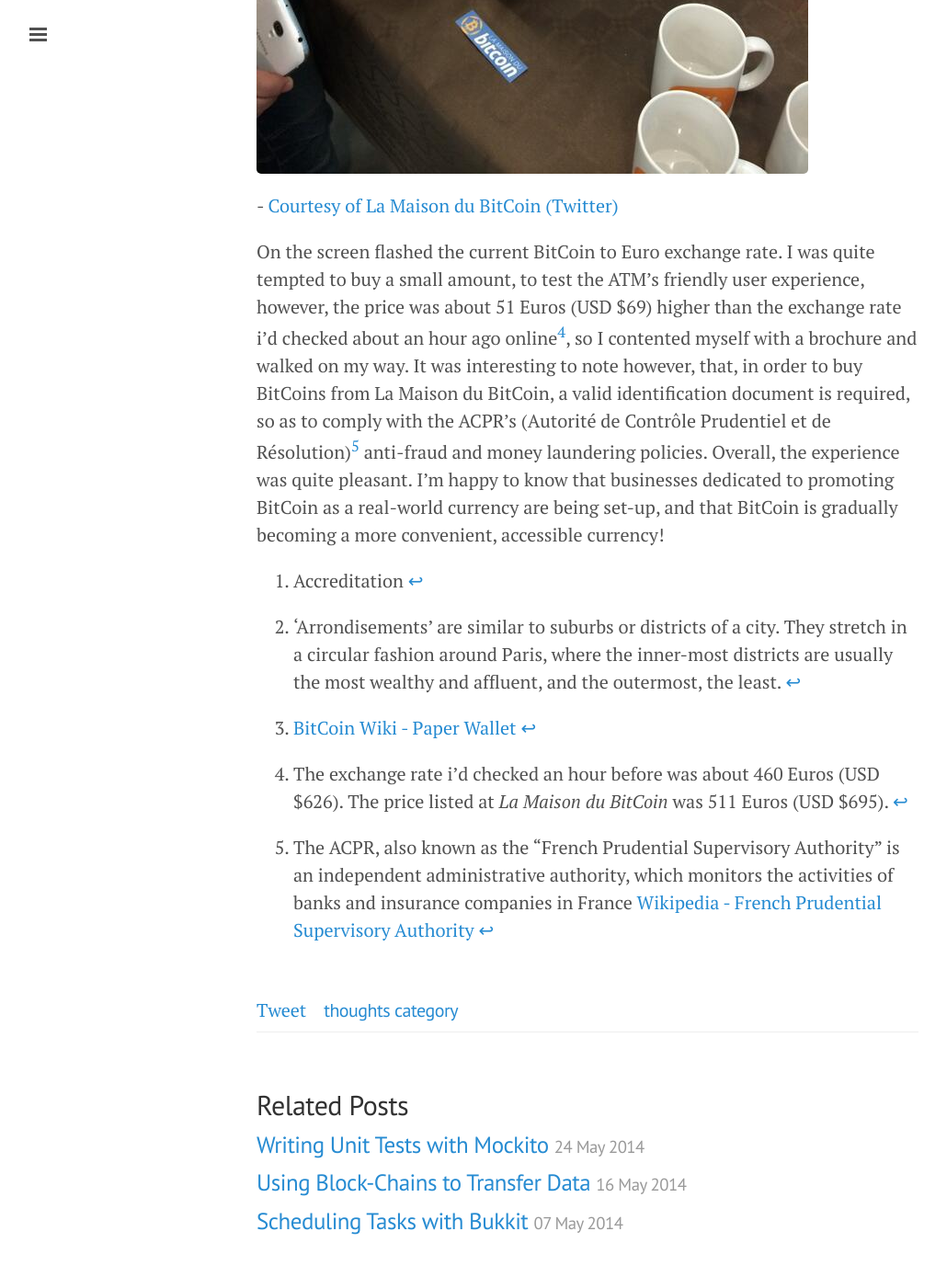
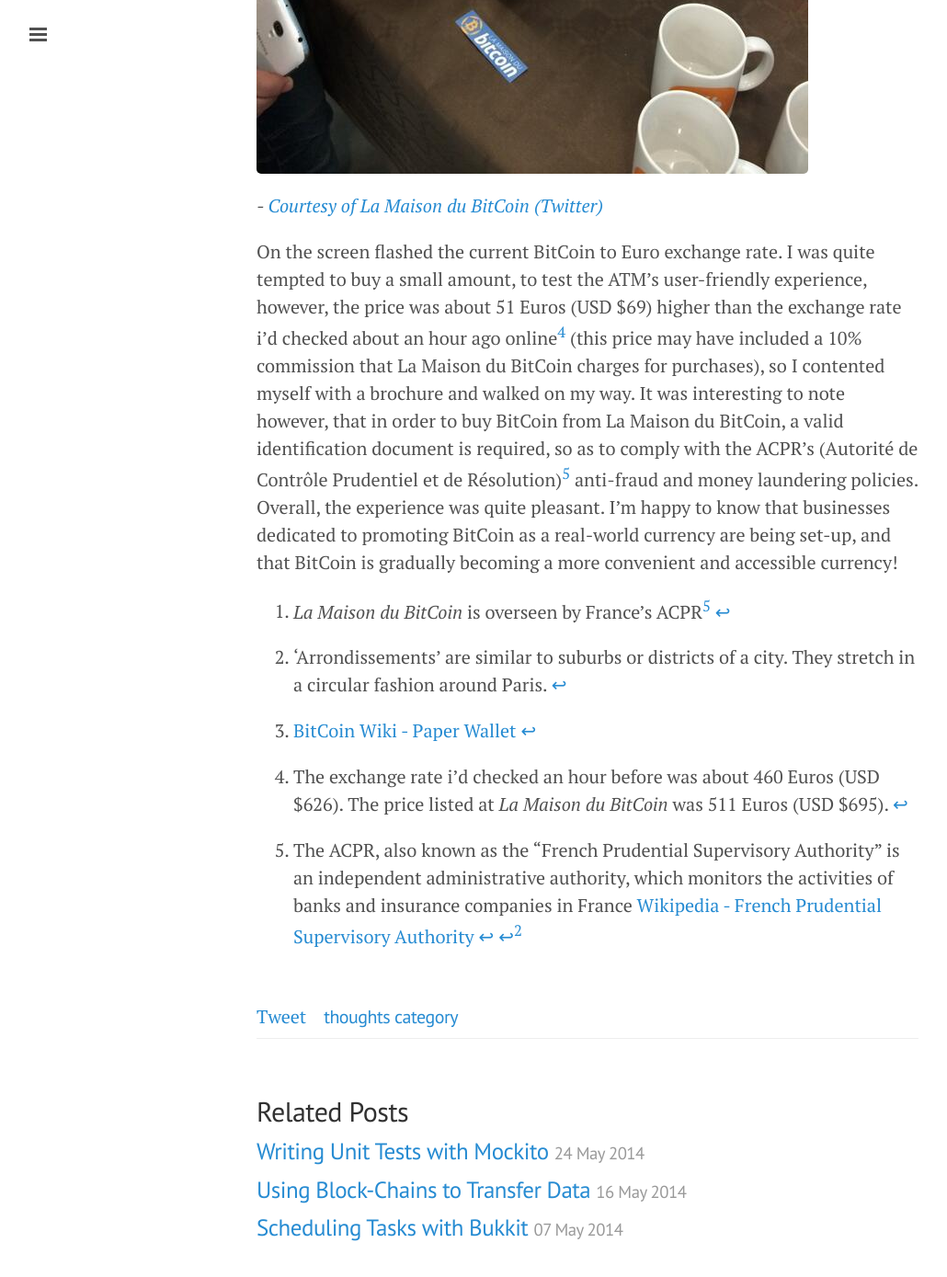
Before and after one commit to fpigerre/blog, a Jekyll site: the page built from _posts/2014-07-10-la-maison-du-bitcoin.md, in a window 1280 px wide and 1400 px high, scrolled down 2663 px. Shown: the top 1389 px of the window at 92% size, without its empty margins (1-1031 px from the left). Built offline with Jekyll 4.4.1, drawn with Linux system fonts in a browser that asks for light colours; nearby versions of some CDN libraries; some web fonts are replaced; comment, search, counter and statistics services are not loaded; some of the changed text lies outside the part shown.

Commit message:
Fix several spelling and grammar omissions

```diff
--- a/_posts/2014-07-10-la-maison-du-bitcoin.md
+++ b/_posts/2014-07-10-la-maison-du-bitcoin.md
@@ -21,30 +21,32 @@
 ---
 
 Last week, while visiting Paris, the bustling capital of France, I popped into "La Maison du BitCoin", one of France's first, certified, commercial BitCoin exchanges[^1].
-La Maison du BitCoin, situated in the third "arrondisement" of Paris[^2], was established early this year, and is now visited by many curious Parisians and travellers, eager to delve into the exciting, new world of crypto-currency.
+La Maison du BitCoin, situated in the third "arrondissement" of Paris[^2], was established early this year, and is now visited by many curious Parisians and travellers, eager to delve into the exciting, new world of crypto-currency.
 Although it was setup to "promote the emergence and development of ambitious projects" that utilise the BitCoin protocol, La Maison du BitCoin also offers Parisians a central platform for buying BitCoin in cash.
 
 > Pourrais je avoir un BitCoin s'il vous plait?
 - *May I have a BitCoin please?*
 
-My journey commenced early in the morning with a short metro ride from my apartment, conveniently located in the nearby fourth arrondisement, under a number of busy streets, towards a quite conspicuous storefront, plastered with a large silver BitCoin logo...
+My journey commenced early in the morning with a short metro ride from my apartment, conveniently located in the nearby fourth arrondissement, under a number of busy streets, towards a quite conspicuous storefront, plastered with a large silver BitCoin logo...
 
-![Storefront]({{ site.url }}/public/images/bitcoin-storefront.jpg) - [Courtesy of murzika (Reddit)](http://www.reddit.com/r/Bitcoin/comments/25frse/la_maison_du_bitcoin_the_first_european_bitcoin/)
+![Storefront]({{ site.url }}/public/images/bitcoin-storefront.jpg)
+*- [Courtesy of murzika (Reddit)](http://www.reddit.com/r/Bitcoin/comments/25frse/la_maison_du_bitcoin_the_first_european_bitcoin/)*
 
 A few days earlier, I had visited the store's website, and was delighted to find that La Maison du BitCoin not only offered smartphone friendly services and free WiFi, but also sold BitCoin in the form of paper wallets[^3], in case, when buying BitCoin, a customer forgot to bring their BitCoin wallet or didn't charge their smartphone.
-As I made my way across the main room, passing a large white cube that contained an embedded screen, I was greeted in a very friendly manner by a staff member, who explained the the way in which BitCoin worked, and where I could spend BitCoin.
+As I made my way across the main room, passing a large white cube that contained an embedded screen, I was greeted in a very friendly manner by a staff member, who explained the way in which BitCoin worked and where I could spend BitCoin.
 As this was the first time i'd ever visited a "bricks and mortar" BitCoin store, I was quite surprised at the resemblance of the store to an office that a technology-based startup company might use. I had expected a shop resembling a bank, but instead visited a laid-back office in which tech-gurus in their 20s chatted in English and drank coffee.
 
 As we were talking, the staff member asked if i'd like to buy any BitCoin using the large white cube i'd passed earlier, which happened, in-fact, to be a BitCoin ATM.
 
-![ATM]({{ site.url }}/public/images/bitcoin-atm.jpg) - [Courtesy of La Maison du BitCoin (Twitter)](pic.twitter.com/C8VZsaQ6RI)
+![ATM]({{ site.url }}/public/images/bitcoin-atm.jpg)
+*- [Courtesy of La Maison du BitCoin (Twitter)](pic.twitter.com/C8VZsaQ6RI)*
 
-On the screen flashed the current BitCoin to Euro exchange rate. I was quite tempted to buy a small amount, to test the ATM's friendly user experience, however, the price was about 51 Euros (USD $69) higher than the exchange rate i'd checked about an hour ago online[^4], so I contented myself with a brochure and walked on my way.
-It was interesting to note however, that, in order to buy BitCoins from La Maison du BitCoin, a valid identification document is required, so as to comply with the ACPR's (Autorité de Contrôle Prudentiel et de Résolution)[^5] anti-fraud and money laundering policies.
-Overall, the experience was quite pleasant. I'm happy to know that businesses dedicated to promoting BitCoin as a real-world currency are being set-up, and that BitCoin is gradually becoming a more convenient, accessible currency!
+On the screen flashed the current BitCoin to Euro exchange rate. I was quite tempted to buy a small amount, to test the ATM's user-friendly experience, however, the price was about 51 Euros (USD $69) higher than the exchange rate i'd checked about an hour ago online[^4] (this price may have included a 10% commission that La Maison du BitCoin charges for purchases), so I contented myself with a brochure and walked on my way.
+It was interesting to note however, that in order to buy BitCoin from La Maison du BitCoin, a valid identification document is required, so as to comply with the ACPR's (Autorité de Contrôle Prudentiel et de Résolution)[^5] anti-fraud and money laundering policies.
+Overall, the experience was quite pleasant. I'm happy to know that businesses dedicated to promoting BitCoin as a real-world currency are being set-up, and that BitCoin is gradually becoming a more convenient and accessible currency!
 
-[^1]: Accreditation
-[^2]: 'Arrondisements' are similar to suburbs or districts of a city. They stretch in a circular fashion around Paris, where the inner-most districts are usually the most wealthy and affluent, and the outermost, the least.
+[^1]: *La Maison du BitCoin* is overseen by France's ACPR[^5]
+[^2]: 'Arrondissements' are similar to suburbs or districts of a city. They stretch in a circular fashion around Paris.
 [^3]: [BitCoin Wiki - Paper Wallet](https://en.bitcoin.it/wiki/Paper_wallet)
 [^4]: The exchange rate i'd checked an hour before was about 460 Euros (USD $626). The price listed at *La Maison du BitCoin* was 511 Euros (USD $695).
 [^5]: The ACPR, also known as the "French Prudential Supervisory Authority" is an independent administrative authority, which monitors the activities of banks and insurance companies in France [Wikipedia - French Prudential Supervisory Authority](http://en.wikipedia.org/wiki/French_Prudential_Supervisory_Authority)
```
